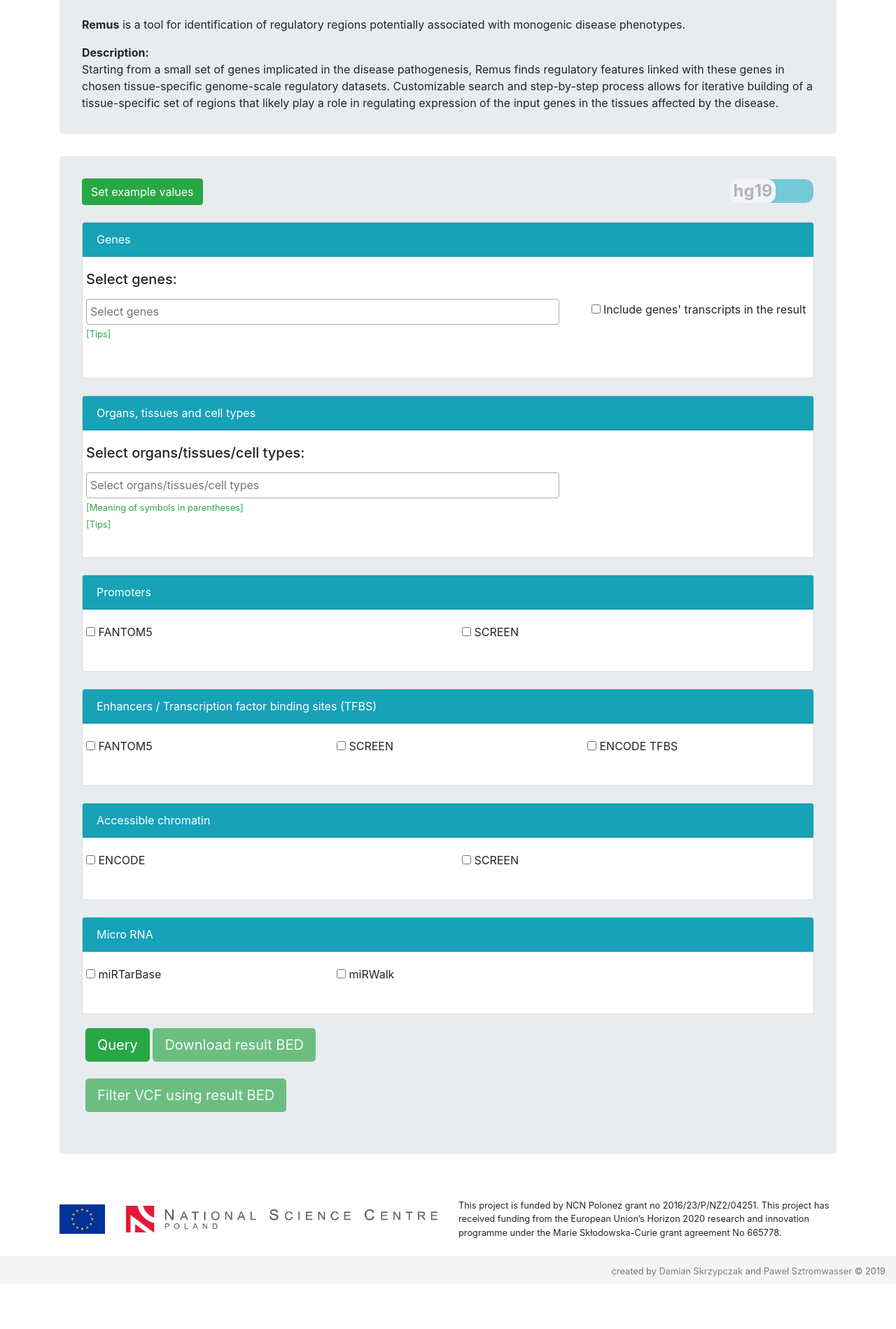
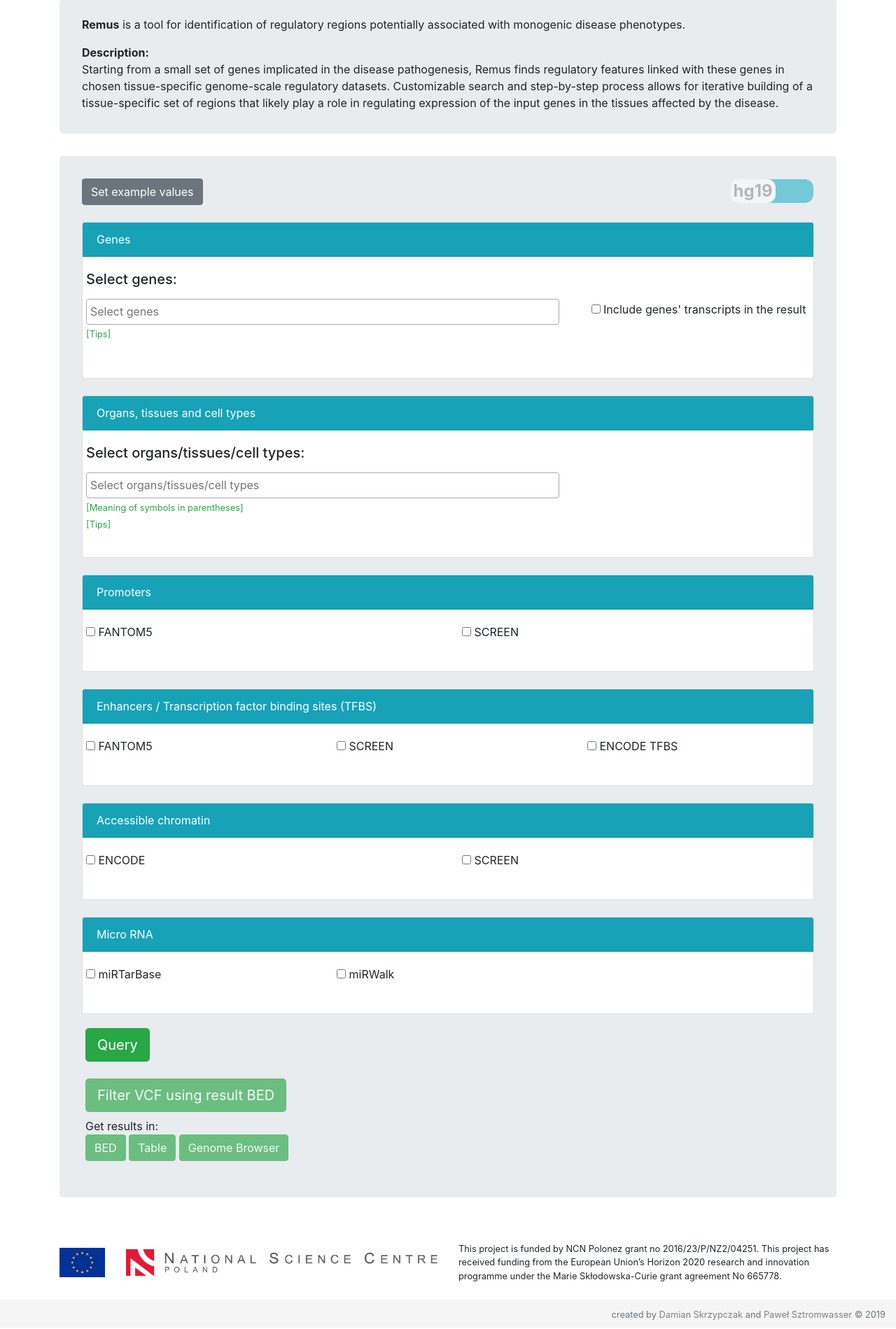
Before and after one commit to DamianSkrzypczak/Remus, a Flask app: page / in a window 1280 px wide. Shown: the part 116-2015 px from the top of the page at 70% size. Before the commit the page ends 1940 px from the top, so only its background shows below. Run offline with Flask 2, Linux system fonts and the light colour scheme; some libraries are stand-ins or nearby versions.

Commit message:
added excel download functionality

```diff
--- a/remus/remus.py
+++ b/remus/remus.py
@@ -101,10 +101,21 @@ def save_as_tmp(result):
 def download_last():
     last_result_path = session.get("last_result", None)
     if last_result_path and os.path.exists(last_result_path):
-        return send_file(last_result_path, mimetype="text/bed", attachment_filename='result.bed', as_attachment=True)
+        return send_file(last_result_path, mimetype="text/bed", attachment_filename='remus_result.bed', as_attachment=True)
     else:
         return "", 202
 
+@app.route("/api/download_last_excel")
+def download_last_excel():
+    last_result_path = session.get("last_result", None)
+    if last_result_path and os.path.exists(last_result_path):
+        df = pd.read_csv(last_result_path, sep='\t', names=['Chr', 'Start', 'End', 'Source'])
+        excel_path = last_result_path+".xlsx"
+        df.to_excel(excel_path, index=False)
+        return send_file(excel_path, mimetype="application/vnd.openxmlformats-officedocument.spreadsheetml.sheet",
+                         attachment_filename='remus_result.xlsx', as_attachment=True)
+    else:
+        return "", 202
 
 def return_summary(result, time_elapsed):
     summary_data = [
--- a/remus/static/js/selects.js
+++ b/remus/static/js/selects.js
@@ -72,6 +72,7 @@ $(document).ready(function () {
         $('#results-table').hide();
         $('#results-loading').show();
         $('#download-result').attr("disabled", true);
+        $('#download-excel').attr("disabled", true);
         $.ajax({
             type: "POST",
             url: $SCRIPT_ROOT + "/api/perform",
@@ -81,6 +82,7 @@ $(document).ready(function () {
                 $('#results-loading').hide();
                 $('#results-table').show();
                 $('#download-result').attr("disabled", false);
+                $('#download-excel').attr("disabled", false);
                 $('#filter-vcf-label').removeClass('disabled');
                 $('#filter-vcf').attr("disabled", false);
                 $('#filter-vcf').val('');
@@ -99,6 +101,11 @@ $(document).ready(function () {
         return false
     }));
 
+    $("#download-excel").bind("click", "doubleclick", (function (e) {
+        e.preventDefault();
+        window.location.href = $SCRIPT_ROOT + "/api/download_last_excel";
+        return false
+    }));
 
     $(function () {
         $('[data-toggle="popover"]').popover()
--- a/remus/templates/sections.html
+++ b/remus/templates/sections.html
@@ -4,7 +4,7 @@
     {{ super() }}
     <div class="col">
         <div class="float-left">
-            <button id="set-example-values-button" type="button" class="btn btn-success">Set example values</button>
+            <button id="set-example-values-button" type="button" class="btn btn-secondary">Set example values</button>
         </div>
         <div class="float-right">
             <button class="switch close" id="genome-switch-button"
@@ -581,8 +581,6 @@
                     data-html="true"
                     data-content="Click me to run query for example data!"
                     >
-                <input type="button" id="download-result" class="btn btn-success btn-lg"
-                    role="button" aria-disabled="true" value="Download result BED" disabled>
             </div><br>
             <div>
 
@@ -593,6 +591,16 @@
                 </label>
 
             </div>
+            <div>
+                Get results in:<br>
+                <input type="button" id="download-result" class="btn btn-success"
+                    role="button" aria-disabled="true" value="BED" disabled>
+                <input type="button" id="download-excel" class="btn btn-success"
+                    role="button" aria-disabled="true" value="Table" disabled>
+                <input type="button" id="link-genomebrowser" class="btn btn-success"
+                    role="button" aria-disabled="true" value="Genome Browser" disabled>
+            </div>
+
         </div>
         <div class="col-md-8" style="">
             <div id="results-loading" class="text-center" style="border: dashed 1px; display:none">
```
